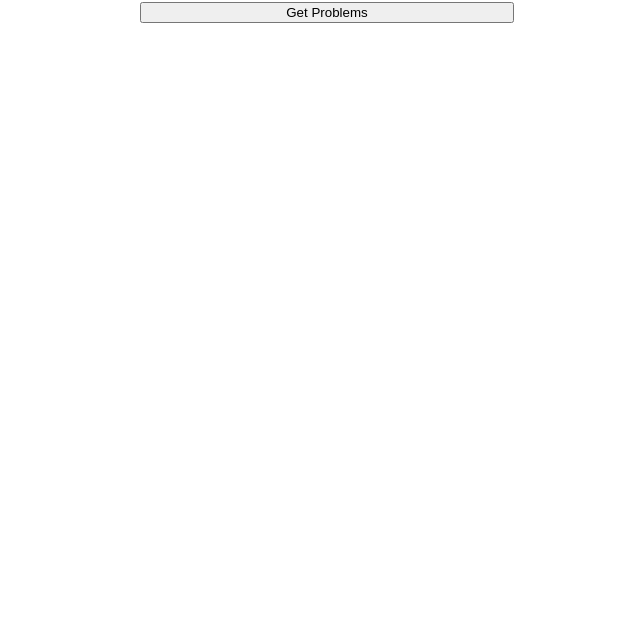
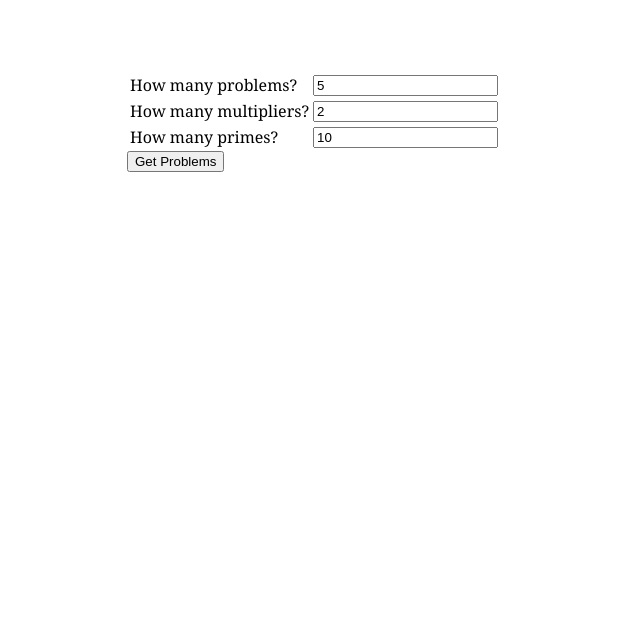
Before and after one commit to clambodile/PrimePrime, a plain HTML site: page index.html in a window 1280 px wide. Shown: the part 158-800 px from the top of the page, without its empty margins (313-953 px from the left). Drawn offline with Linux system fonts and the light colour scheme.

Commit message:
move styles from body to container

```diff
--- a/styles.css
+++ b/styles.css
@@ -1,15 +1,7 @@
-body {
+.container {
   font-family: "Georgia";
   max-width: 25em;
-  margin: 0 auto;
-  display: flex;
-  flex-direction: column;
-  align-items: center;
-}
-form {
-  display: flex;
-  justify-content: center;
-  flex-direction: column;
+  margin: 100 auto;
 }
 
 h1 {
@@ -17,5 +9,5 @@ h1 {
 }
 
 .hidden {
-  display: none;
+  visibility: hidden;
 }
```
